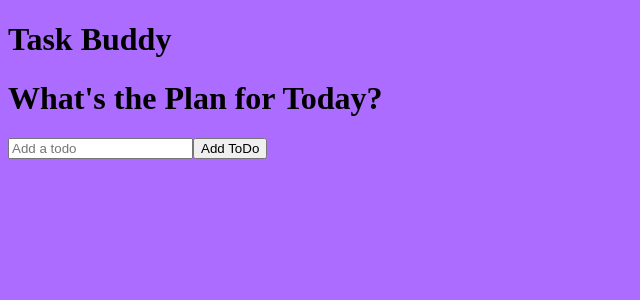
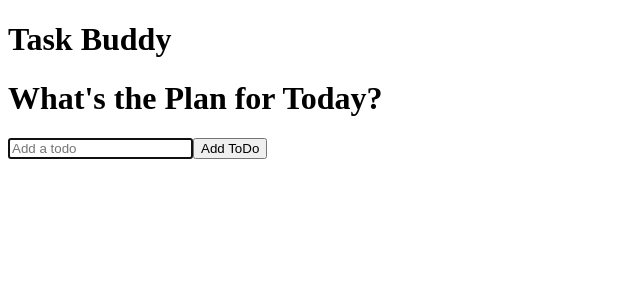
Before and after one commit to joshdaos/task-buddy, a React (Create React App) app in the folder task-buddy-app/: page / in a window 1280 px wide. Shown: the top 300 px of the page, without its empty margins (0-640 px from the left). Built offline with nearby package versions, Linux system fonts and the light colour scheme.

Commit message:
completed functionality

```diff
--- a/task-buddy-app/src/App.css
+++ b/task-buddy-app/src/App.css
@@ -1,8 +1,7 @@
-
-body {
+/* body {
   background-color: rgb(172, 108, 255);
 }
 
 .task-buddy {
   background-color: rgb(172, 108, 255);
-}
+} */
--- a/task-buddy-app/src/components/TodoForm.js
+++ b/task-buddy-app/src/components/TodoForm.js
@@ -1,7 +1,13 @@
-import React, { useState } from 'react'
+import React, { useState, useEffect, useRef } from 'react'
 
 function TodoForm(props) {
     const [input, setInput] = useState('');
+
+    const inputRef = useRef(null)
+
+    useEffect(() => {
+        inputRef.current.focus()
+    })
 
     const handleChange = e => {
         setInput(e.target.value);
@@ -28,6 +34,7 @@
                 name="text"
                 className="todo-input"
                 onChange={handleChange}
+                ref={inputRef}
                 />
                 <button className="todo-btn">Add ToDo</button>
             </form>
```
